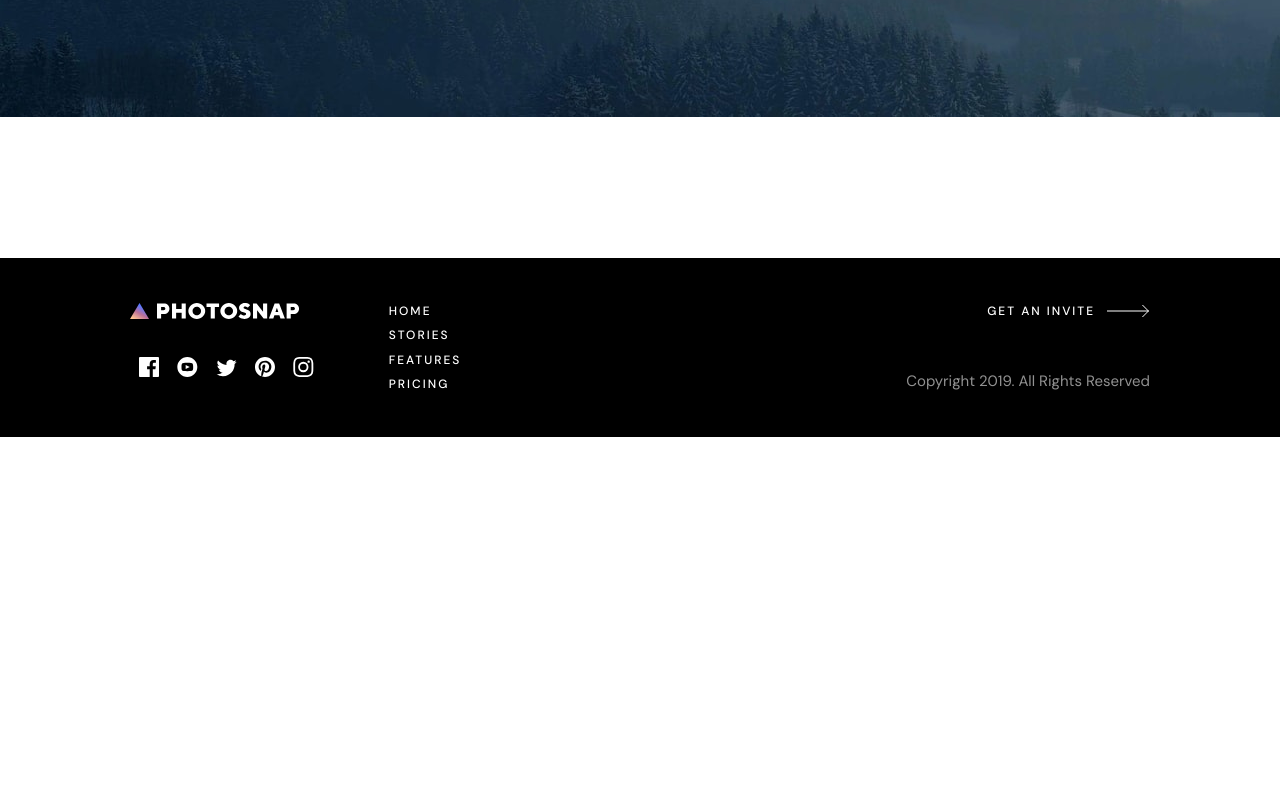
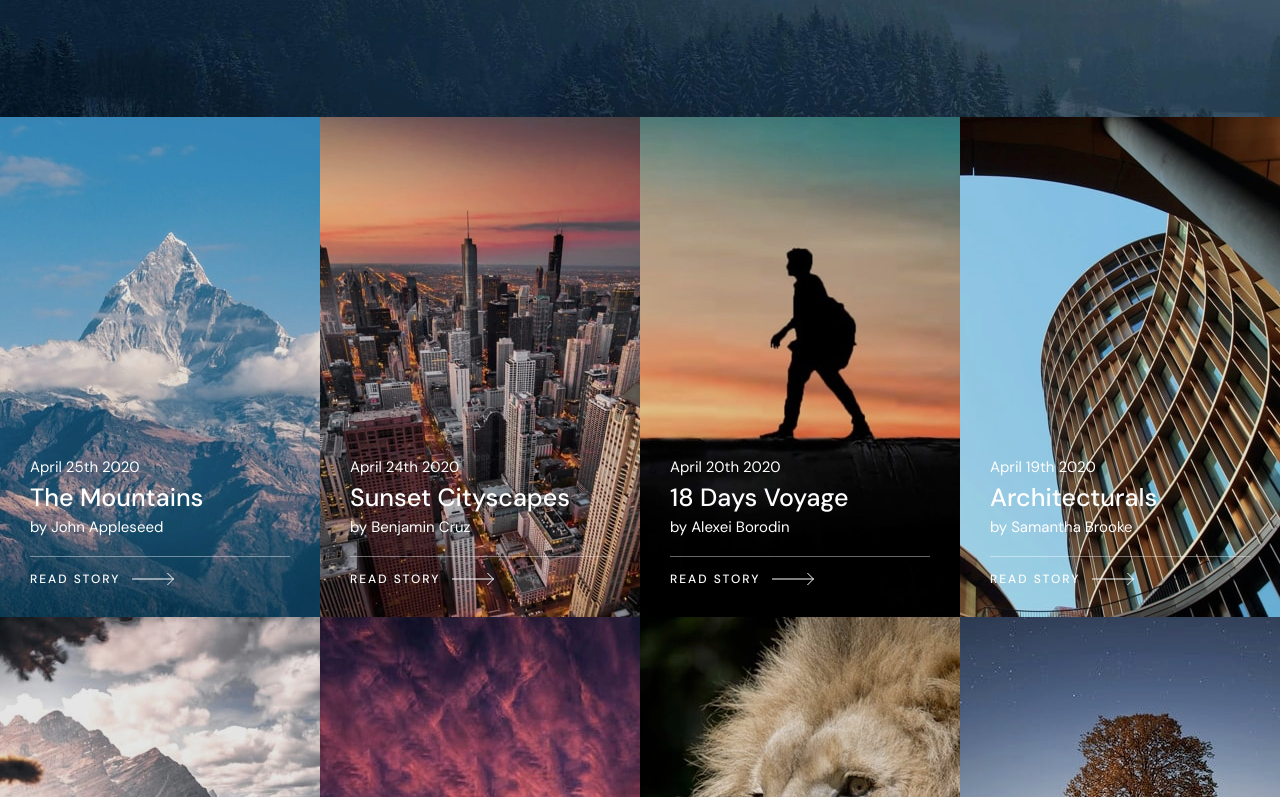
Before and after one commit to lux4198/photosnap-multi-page, a React (Vite) app in the folder code/: page /stories in a window 1280 px wide. Shown: the part 603-1400 px from the top of the page. Before the commit the page ends 1040 px from the top, so only its background shows below. Built offline with nearby package versions, Linux system fonts and the light colour scheme.

Commit message:
created story classes and finished stories page

```diff
--- /dev/null
+++ b/code/src/assets/stories/stories.jsx
@@ -0,0 +1,83 @@
+/* images */
+
+import voyageDesktop from '../stories/desktop/18-days-voyage.jpg'
+import voyageMobile from '../stories/mobile/18-days-voyage.jpg'
+
+import architecturalsDesktop from '../stories/desktop/architecturals.jpg'
+import architecturalsMobile from '../stories/mobile/architecturals.jpg'
+
+import wavesDesktop from '../stories/desktop/behind-the-waves.jpg'
+import wavesMobile from '../stories/mobile/behind-the-waves.jpg'
+
+import calmWatersDesktop from '../stories/desktop/calm-waters.jpg'
+import calmWatersMobile from '../stories/mobile/calm-waters.jpg'
+
+import cityscapesDesktop from '../stories/desktop/cityscapes.jpg'
+import cityscapesMobile from '../stories/mobile/cityscapes.jpg'
+
+import darkForestDesktop from '../stories/desktop/dark-forest.jpg'
+import darkForestMobile from '../stories/mobile/dark-forest.jpg'
+
+import kingOnAfricaDesktop from '../stories/desktop/king-on-africa.jpg'
+import kingOnAfricaMobile from '../stories/mobile/king-on-africa.jpg'
+
+import landOfDreamsDesktop from '../stories/desktop/land-of-dreams.jpg'
+import landOfDreamsMobile from '../stories/mobile/land-of-dreams.jpg'
+
+import miklyWayDesktop from '../stories/desktop/milky-way.jpg'
+import miklyWayMobile from '../stories/mobile/milky-way.jpg'
+
+import mountainsDesktop from '../stories/desktop/mountains.jpg'
+import mountainsMobile from '../stories/mobile/mountains.jpg'
+
+import rageOfSeaDesktop from '../stories/desktop/rage-of-the-sea.jpg'
+import rageOfSeaMobile from '../stories/mobile/rage-of-the-sea.jpg'
+
+import runningFreeDesktop from '../stories/desktop/running-free.jpg'
+import runningFreeMobile from '../stories/mobile/running-free.jpg'
+
+import somwarpetDesktop from '../stories/desktop/somwarpet.jpg'
+import somwarpetMobile from '../stories/mobile/somwarpet.jpg'
+
+import tripToNowhereDesktop from '../stories/desktop/trip-to-nowhere.jpg'
+import tripToNowhereMobile from '../stories/mobile/trip-to-nowhere.jpg'
+
+import unforeseenCornersDesktop from '../stories/desktop/unforeseen-corners.jpg'
+import unforeseenCornersMobile from '../stories/mobile/unforeseen-corners.jpg'
+
+import worldTourDesktop from '../stories/desktop/world-tour.jpg'
+import worldTourMobile from '../stories/mobile/world-tour.jpg'
+
+
+
+export class story{
+    constructor(imgDesktop, imgMobile, date, title, author){
+        this.imgDesktop = imgDesktop;
+        this.imgMobile = imgMobile;
+        this.date = date;
+        this.title = title;
+        this.author = author;
+    }
+}
+
+const mountains = new story(mountainsDesktop, mountainsMobile, 'April 25th 2020', 'The Mountains', 'John Appleseed')
+const cityscapes = new story(cityscapesDesktop, cityscapesMobile, 'April 24th 2020', 'Sunset Cityscapes', 'Benjamin Cruz')
+const voyage = new story(voyageDesktop, voyageMobile, 'April 20th 2020', '18 Days Voyage', 'Alexei Borodin')
+const architecturals = new story(architecturalsDesktop, architecturalsMobile, 'April 19th 2020', 'Architecturals', 'Samantha Brooke')
+const worldTour = new story(worldTourDesktop, worldTourMobile, 'April 14th 2020', 'World Tour', 'by Timothy Wagner')
+const unforeseenCorners = new story(unforeseenCornersDesktop, unforeseenCornersMobile, 'April 12th 2020', 'Unforeseen Corners', 'William Malcolm')
+const kingOnAfrica = new story(kingOnAfricaDesktop, kingOnAfricaMobile, 'April 11th 2020', 'King on Africa: Part II', 'Tim Hillenburg')
+const tripToNowhere = new story(tripToNowhereDesktop, tripToNowhereMobile, 'April 10th 2020', 'The Trip to Nowhere', 'Felicia Rourke')
+const rageOfSea = new story(rageOfSeaDesktop, rageOfSeaMobile, 'April 6th 2020', 'Rage of The Sea', 'Mohammed Abdul')
+const runningFree = new story(runningFreeDesktop, runningFreeMobile, 'March 14th 2020', 'Running Free', 'Michelle')
+const waves = new story(wavesDesktop, wavesMobile, 'March 13th 2020', 'Behind the Waves', 'Lamarr Wilson')
+const calmWaters = new story(calmWatersDesktop, calmWatersMobile, 'March 12th 2020', 'Calm Waters', 'Samantha Brooke')
+const miklyWay = new story(miklyWayDesktop, miklyWayMobile, 'March 11th 2020', 'The Milky Way', 'Benjamin Cruz')
+const darkForest = new story(darkForestDesktop, darkForestMobile, 'March 10th 2020', 'Night at The Dark Forest', 'Mohammed Abdul')
+const somwarpet = new story(somwarpetDesktop, somwarpetMobile, 'March 14th 2020', 'Somwarpet’s Beauty', 'Michelle')
+const landOfDreams = new story(landOfDreamsDesktop, landOfDreamsMobile, 'February 15th 2020', 'Land of Dreams', ' William Malcolm')
+
+
+export const stories = [mountains, cityscapes, voyage, architecturals, worldTour, unforeseenCorners,
+                        kingOnAfrica, tripToNowhere, rageOfSea, runningFree, waves, calmWaters, miklyWay,
+                        darkForest, somwarpet, landOfDreams]
--- a/code/src/components/shared/footer.css
+++ b/code/src/components/shared/footer.css
@@ -3,8 +3,7 @@
     width: 100%;
     min-height: 20vh;
     background-color: black;
-    position: absolute;
-    bottom: -40vh;
+    position: static;
 }
 
 .footer-items-grid{
@@ -102,7 +101,6 @@
 @media only screen and (max-width : 600px){
     .footer-wrap{
         height: min(100vh, 700px);
-        bottom: -110vh;
     }
 
     .footer-items-grid{
--- a/code/src/components/shared/storyPreview.jsx
+++ b/code/src/components/shared/storyPreview.jsx
@@ -3,17 +3,17 @@ import './storyPreview.css'
 import {ButtonType2} from './buttons.jsx'
 
 function StoryPreview(props) {
-    const title = props.storyTitle
-    const author = props.storyAuthor
-    const image = props.storyImage
-    const date = props.storyDate
+    const title = props.title
+    const author = props.author
+    const image = props.image
+    const date = props.date
 
     return (
         <div class = 'story-wrap' style = {{'backgroundImage' : `url(${image})`}}>
             <div class = 'story-text' >
                 <p>{date}</p>
                 <h2>{title}</h2>
-                <p>{author}</p>
+                <p>by {author}</p>
             </div>
             <div class = 'story-button'>
                 <ButtonType2 text = 'READ STORY' dark = {true} />
--- a/code/src/pages/home.jsx
+++ b/code/src/pages/home.jsx
@@ -121,10 +121,10 @@ function Home() {
                                     backgroundImage = {heroImageCycle[heroImage()][2]}/>
 
                     <div class = 'cover-stories-wrap'>
-                        <StoryPreview  storyTitle = {coverStories.storyTitle[0]} storyAuthor = {coverStories.storyAuthor[0]}  storyImage = {coverStories.storyImage[/* mobileImage() */0][0]}/>
-                        <StoryPreview  storyTitle = {coverStories.storyTitle[1]} storyAuthor = {coverStories.storyAuthor[1]}  storyImage = {coverStories.storyImage[/* mobileImage() */0][1]}/>
-                        <StoryPreview  storyTitle = {coverStories.storyTitle[2]} storyAuthor = {coverStories.storyAuthor[2]}  storyImage = {coverStories.storyImage[/* mobileImage() */0][2]}/>
-                        <StoryPreview  storyTitle = {coverStories.storyTitle[3]} storyAuthor = {coverStories.storyAuthor[3]}  storyImage = {coverStories.storyImage[/* mobileImage() */0][3]}/>
+                        <StoryPreview  title = {coverStories.storyTitle[0]} author = {coverStories.storyAuthor[0]}  image = {coverStories.storyImage[/* mobileImage() */0][0]}/>
+                        <StoryPreview  title = {coverStories.storyTitle[1]} author = {coverStories.storyAuthor[1]}  image = {coverStories.storyImage[/* mobileImage() */0][1]}/>
+                        <StoryPreview  title = {coverStories.storyTitle[2]} author = {coverStories.storyAuthor[2]}  image = {coverStories.storyImage[/* mobileImage() */0][2]}/>
+                        <StoryPreview  title = {coverStories.storyTitle[3]} author = {coverStories.storyAuthor[3]}  image = {coverStories.storyImage[/* mobileImage() */0][3]}/>
                     </div>
                     <div class = 'info-card-section-wrap'>
                         <InfoCard infoIcon = {responsive} infoTitle = {infoTextTitles[0]} infoDetails = {infoTextDetails[0]}/>
--- a/code/src/pages/stories.css
+++ b/code/src/pages/stories.css
@@ -49,6 +49,16 @@
     padding: 0.5rem 0;
 }
 
+.story-story-wrap{
+    display: flex;
+    flex-wrap: wrap;
+    justify-content: center;
+}
+
+.story-story-wrap > *{
+    flex: 1 280px;
+}
+
 
 @media only screen and (max-width : 1000px){
     .story-hero-section{
--- a/code/src/pages/stories.jsx
+++ b/code/src/pages/stories.jsx
@@ -1,9 +1,13 @@
 import React from 'react'
 import { ButtonType2 } from '../components/shared/buttons'
+import StoryPreview from '../components/shared/storyPreview'
 import './stories.css'
+
+import { stories } from '../assets/stories/stories'
 
 function Stories() {
     return (
+        <div>
             <div class = 'story-hero-section'>
                 <div class = 'story-hero-image-mobile'/>
                 <div class = 'story-hero-text-wrap'>
@@ -20,6 +24,18 @@ function Stories() {
                     <ButtonType2 text = 'READ THE STORY' dark = {true}/>
                 </div>
             </div>
+            <div class = 'story-story-wrap'>
+                {
+                    stories.map((story) => {
+                        return(
+                            <StoryPreview title = {story.title} author = {story.author}
+                                            image = {story.imgDesktop} date = {story.date}/>
+                        )
+                    })
+                }
+            </div>
+        </div>
+
     )
 }
 
```
Lines whose indentation alone changed are shown as unchanged.
